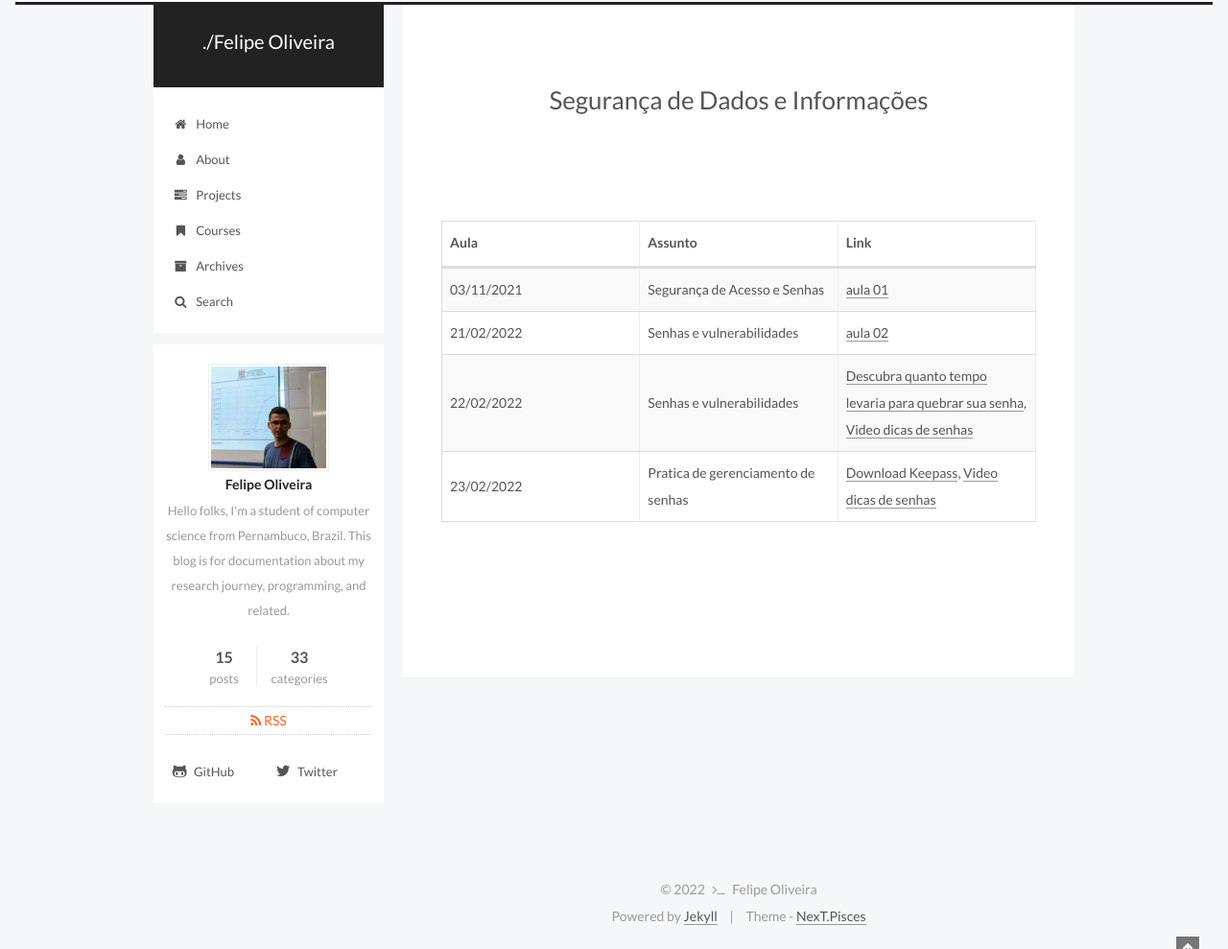
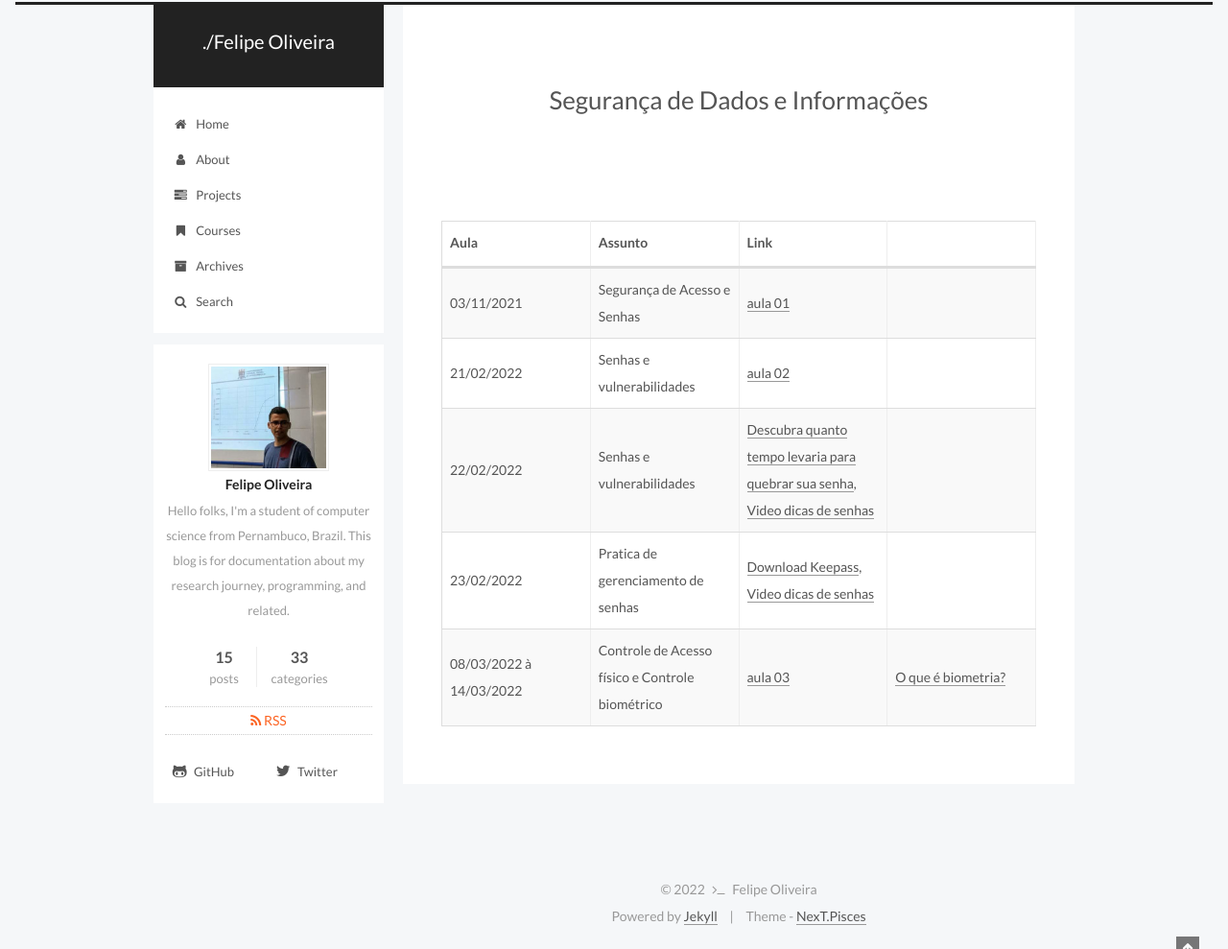
Before and after one commit to fdoliv/fdoliv.github.io, a Jekyll site: the page built from courses/sdi/index.md, in a window 1280 px wide. Shown: the whole page at 96% size. Built offline with Jekyll 4.4.1, drawn with Linux system fonts in a browser that asks for light colours.

Commit message:
Aula biometria

```diff
--- a/courses/sdi/index.md
+++ b/courses/sdi/index.md
@@ -17,3 +17,4 @@ comments: false
 | 21/02/2022 | Senhas e vulnerabilidades | [aula 02]({{ site.url }}/assets/arquivos/sdi/aula02.pdf){:target="_blank"} |
 | 22/02/2022 | Senhas e vulnerabilidades | [Descubra quanto tempo levaria para quebrar sua senha](https://www.security.org/how-secure-is-my-password/){:target="_blank"}, [Video dicas de senhas](https://www.security.org/how-secure-is-my-password/){:target="_blank"} |
 | 23/02/2022 | Pratica de gerenciamento de senhas | [Download Keepass](https://megalink.dl.sourceforge.net/project/keepass/KeePass%202.x/2.50/KeePass-2.50.zip){:target="_blank"}, [Video dicas de senhas](https://www.youtube.com/watch?v=NWlo_K4W_4g&ab_channel=RobertOtavio){:target="_blank"} |
+| 08/03/2022 à 14/03/2022 | Controle de Acesso físico e Controle biométrico |  [aula 03]({{ site.url }}/assets/arquivos/sdi/aula03.pdf){:target="_blank"} | [O que é biometria?](https://youtu.be/0XfwcZ6WOsU){:target="_blank"}
```
Also changed, not shown: 1 other file.
